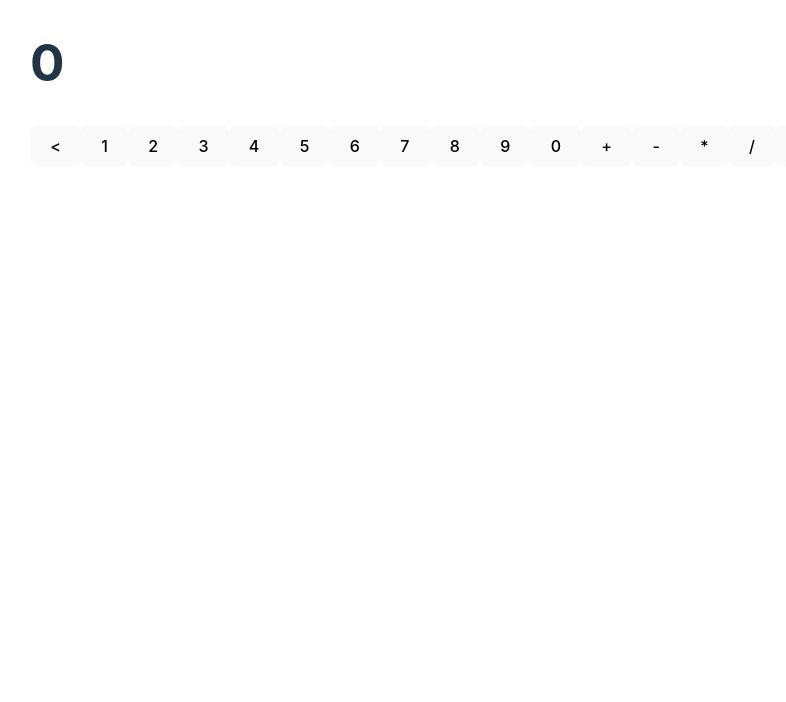
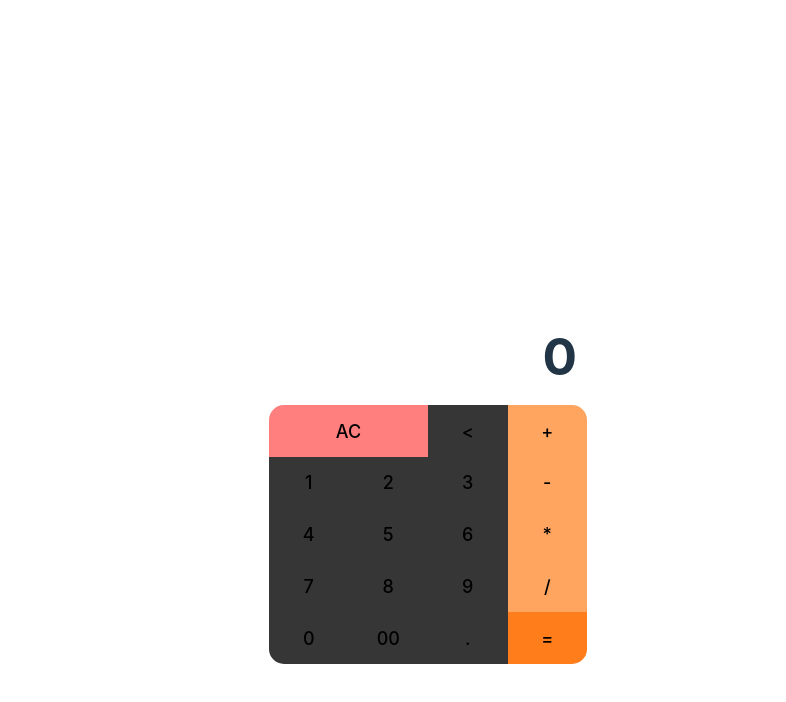
Before and after one commit to TimLedger/homework67, a React (Vite) app: page / in a window 1280 px wide. Shown: the top 702 px of the page, without its empty margins (212-998 px from the left). Built offline with nearby package versions, Linux system fonts and the light colour scheme.

Commit message:
добавлен css к калькулятору, в логике добавлена точка и двойной ноль, чтобы количество кнопок красиво уместилось

```diff
--- a/src/App.css
+++ b/src/App.css
@@ -1,16 +1,14 @@
 .container{
-  max-width: 1280px;
+  width: 330px;
+  height: 600px;
+  border: 1px solid white;
+  border-radius: 30px;
   margin: 0 auto;
-  padding: 0 15px;
+  padding: 30px 0;
 }
 
-h2{
-  font-size: 30px;
-}
-
-.page-body{
-  padding: 30px 0;
-  min-height: 69vh;
+*{
+  box-sizing: border-box;
 }
 
 ::-webkit-scrollbar {
--- a/src/App.tsx
+++ b/src/App.tsx
@@ -1,10 +1,10 @@
+import Calculator from './components/Calculator/Calculator';
 import './App.css';
-import Calculator from './components/Calculator/Calculator';
 
 function App() {
   return (
-    <div className="App">
-      <Calculator />
+    <div className="container">
+        <Calculator />
     </div>
   );
 }
--- /dev/null
+++ b/src/components/Calculator/Calculator.css
@@ -0,0 +1,83 @@
+.calculator {
+    width: 100%;
+    height: 100%;
+    padding: 5px;
+    display: flex;
+    flex-direction: column;
+}
+
+.calculator-screen {
+    height: 50%;
+    padding: 10px;
+    display: flex;
+    align-items: end;
+    justify-content: end;
+    margin-bottom: 10px;
+    overflow: hidden;
+    border-bottom: 1px solid white;
+}
+
+.calculator-value{
+    margin: 0;
+}
+
+.calculator-btns {
+    height: 50%;
+    display: grid;
+    grid-template-columns: repeat(4, 1fr);
+    border-radius: 15px;
+    overflow: hidden;
+}
+
+.calculator-btn {
+    padding: 10px;
+    font-size: 18px;
+    border: none;
+    background-color: #363636;
+    cursor: pointer;
+}
+
+.calculator-btn:hover {
+    background-color: #2b2b2b;
+}
+
+.calculator-btn:active {
+    background-color: #1e1e1e;
+}
+
+.calculator-btn-clear {
+    grid-column: span 2;
+    background-color: #ff7f7f;
+}
+
+.calculator-btn-clear:hover {
+    background-color: #ff5e5e;
+}
+
+.calculator-btn-clear:active {
+    background-color: #ff2e2e;
+}
+
+.calculator-btn-operator {
+    background-color: #ffa560;
+}
+
+.calculator-btn-operator:hover {
+    background-color: #ff8e37;
+}
+
+.calculator-btn-operator:active {
+    background-color: #ff7913;
+}
+
+.calculator-btn-enter {
+    background-color: #ff7d1a;
+}
+
+.calculator-btn-enter:hover {
+    background-color: #ff6f01;
+}
+
+.calculator-btn-enter:active {
+    background-color: #c65600;
+}
--- a/src/components/Calculator/Calculator.tsx
+++ b/src/components/Calculator/Calculator.tsx
@@ -1,7 +1,8 @@
 import React from 'react';
 import { useSelector, useDispatch } from 'react-redux';
 import { RootState } from '../../app/store';
-import { deleteLastSymbol, addNumber, count } from '../../containers/calculatorSlice';
+import { deleteLastSymbol, deleteAll, addNumber, count } from '../../containers/calculatorSlice';
+import './Calculator.css';
 
 const Calculator: React.FC = () => {
   const calculatorValue = useSelector((state: RootState) => state.calculator.value);
@@ -9,23 +10,30 @@ const Calculator: React.FC = () => {
 
   return (
     <div className="calculator">
-      <h1>{calculatorValue}</h1>
-      <button onClick={() => dispatch(deleteLastSymbol())}>&lt;</button>
-      <button onClick={() => dispatch(addNumber('1'))}>1</button>
-      <button onClick={() => dispatch(addNumber('2'))}>2</button>
-      <button onClick={() => dispatch(addNumber('3'))}>3</button>
-      <button onClick={() => dispatch(addNumber('4'))}>4</button>
-      <button onClick={() => dispatch(addNumber('5'))}>5</button>
-      <button onClick={() => dispatch(addNumber('6'))}>6</button>
-      <button onClick={() => dispatch(addNumber('7'))}>7</button>
-      <button onClick={() => dispatch(addNumber('8'))}>8</button>
-      <button onClick={() => dispatch(addNumber('9'))}>9</button>
-      <button onClick={() => dispatch(addNumber('0'))}>0</button>
-      <button onClick={() => dispatch(addNumber('+'))}>+</button>
-      <button onClick={() => dispatch(addNumber('-'))}>-</button>
-      <button onClick={() => dispatch(addNumber('*'))}>*</button>
-      <button onClick={() => dispatch(addNumber('/'))}>/</button>
-      <button onClick={() => dispatch(count())}>=</button>
+      <div className="calculator-screen">
+        <h1 className='calculator-value'>{calculatorValue}</h1>
+      </div>
+      <div className="calculator-btns">
+        <button className='calculator-btn calculator-btn-clear' onClick={() => dispatch(deleteAll())}>AC</button>
+        <button className='calculator-btn' onClick={() => dispatch(deleteLastSymbol())}>&lt;</button>
+        <button className='calculator-btn calculator-btn-operator' onClick={() => dispatch(addNumber('+'))}>+</button>
+        <button className='calculator-btn' onClick={() => dispatch(addNumber('1'))}>1</button>
+        <button className='calculator-btn' onClick={() => dispatch(addNumber('2'))}>2</button>
+        <button className='calculator-btn' onClick={() => dispatch(addNumber('3'))}>3</button>
+        <button className='calculator-btn calculator-btn-operator' onClick={() => dispatch(addNumber('-'))}>-</button>
+        <button className='calculator-btn' onClick={() => dispatch(addNumber('4'))}>4</button>
+        <button className='calculator-btn' onClick={() => dispatch(addNumber('5'))}>5</button>
+        <button className='calculator-btn' onClick={() => dispatch(addNumber('6'))}>6</button>
+        <button className='calculator-btn calculator-btn-operator' onClick={() => dispatch(addNumber('*'))}>*</button>
+        <button className='calculator-btn' onClick={() => dispatch(addNumber('7'))}>7</button>
+        <button className='calculator-btn' onClick={() => dispatch(addNumber('8'))}>8</button>
+        <button className='calculator-btn' onClick={() => dispatch(addNumber('9'))}>9</button>
+        <button className='calculator-btn calculator-btn-operator' onClick={() => dispatch(addNumber('/'))}>/</button>
+        <button className='calculator-btn' onClick={() => dispatch(addNumber('0'))}>0</button>
+        <button className='calculator-btn' onClick={() => dispatch(addNumber('00'))}>00</button>
+        <button className='calculator-btn' onClick={() => dispatch(addNumber('.'))}>.</button>
+        <button className='calculator-btn calculator-btn-enter' onClick={() => dispatch(count())}>=</button>
+      </div>
     </div>
   );
 };
--- a/src/containers/calculatorSlice.ts
+++ b/src/containers/calculatorSlice.ts
@@ -27,18 +27,29 @@ export const calculatorSlice = createSlice({
       const isLastOperator = ['+', '-', '*', '/'].includes(lastChar);
       const penultOperator = ['+', '-', '*', '/'].includes(state.value[state.value.length - 2]);
       const enterOperator = ['+', '-', '*', '/'].includes(action.payload);
-      const enterNumber = ['1', '2', '3', '4', '5', '6', '7', '8', '9', '0'].includes(action.payload);
+      const dotIndex = state.value.lastIndexOf('.');
+      const operatorIndex = state.value.search(/[\+\-\*\/]/g);
 
-      if (state.value === '0' && enterOperator) {
+      if (state.value === '0' && (enterOperator || action.payload === '.')) {
         state.value += action.payload;
-      } else if ((state.value === '0' || isLastOperator && enterOperator) || (lastChar === '0' && penultOperator && enterNumber)) {
+      } else if ((state.value === '0' || lastChar === '0' && penultOperator || isLastOperator) && action.payload === '00') {
+        return;
+      } else if ((state.value === '0' || isLastOperator && enterOperator) || (lastChar === '.' && enterOperator)) {
         state.value = state.value.slice(0, -1);
         state.value += action.payload;
+      } else if (action.payload === '.' && isLastOperator) {
+        state.value += '0' + action.payload;
+      } else if (action.payload === '.') {
+
+        if (dotIndex === -1 || (dotIndex < operatorIndex)) {
+          state.value += action.payload;
+        } else {
+          return;
+        }
       } else {
         state.value += action.payload;
       }
     },
-
     count: (state) => {
       state.value = eval(state.value);
     },
@@ -47,4 +58,4 @@ export const calculatorSlice = createSlice({
 
 
 export const calculatorReducer = calculatorSlice.reducer;
-export const {deleteLastSymbol, addNumber, count} = calculatorSlice.actions;
+export const {deleteLastSymbol, deleteAll, addNumber, count} = calculatorSlice.actions;
--- a/src/index.css
+++ b/src/index.css
@@ -18,12 +18,15 @@ a {
   color: #646cff;
   text-decoration: inherit;
 }
+
 a:hover {
   color: #535bf2;
 }
 
 body {
   margin: 0;
+  display: flex;
+  justify-content: center;
   place-items: center;
   min-width: 320px;
   min-height: 100vh;
@@ -35,22 +38,13 @@ h1 {
 }
 
 button {
-  border-radius: 8px;
-  border: 1px solid transparent;
   padding: 0.6em 1.2em;
   font-size: 1em;
   font-weight: 500;
   font-family: inherit;
   background-color: #1a1a1a;
   cursor: pointer;
-  transition: border-color 0.25s;
-}
-button:hover {
-  border-color: #646cff;
-}
-button:focus,
-button:focus-visible {
-  outline: 4px auto -webkit-focus-ring-color;
+  transition:  0.25s;
 }
 
 @media (prefers-color-scheme: light) {
```
